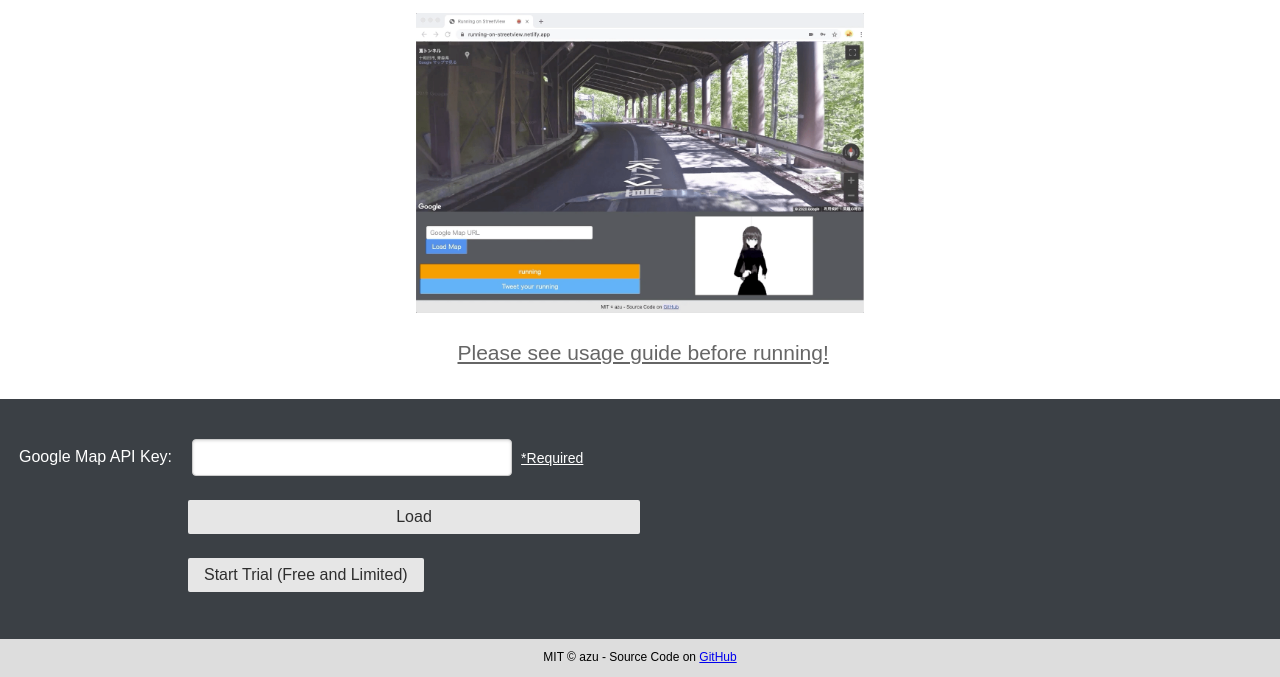
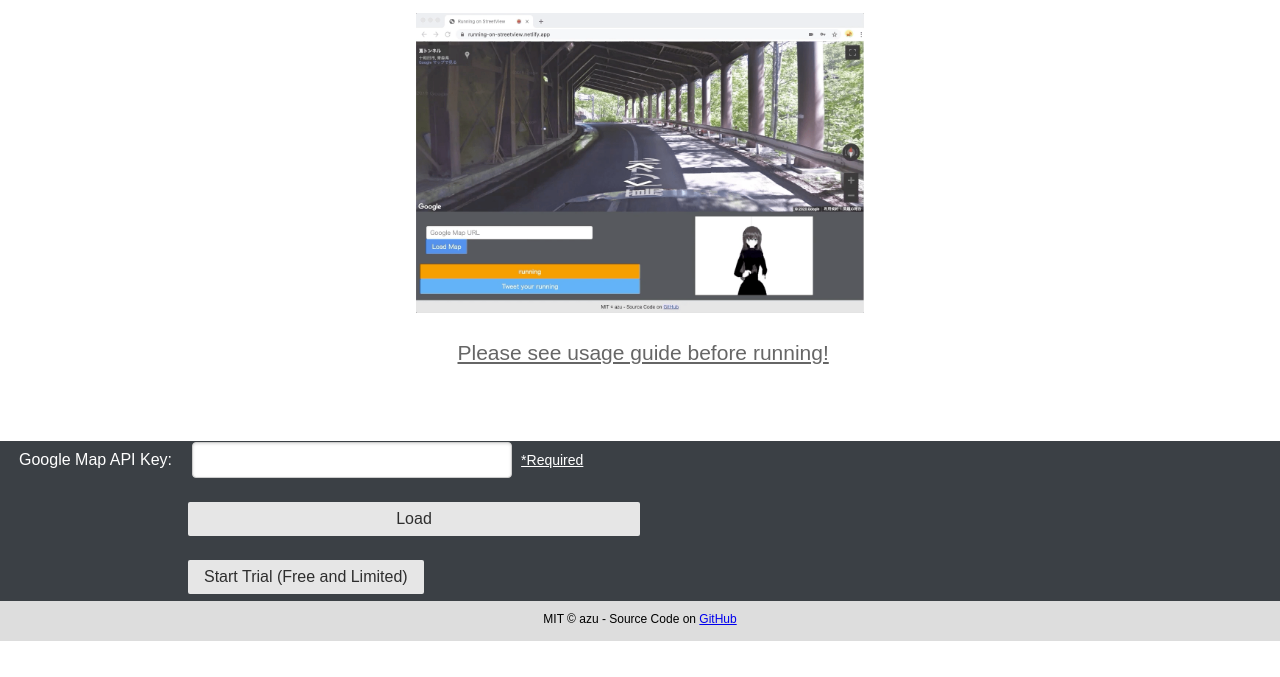
Before and after one commit to azu/running-on-streetview, a website built with Parcel: page index.html in a window 1280 px wide. Shown: the part 159-836 px from the top of the page. After the commit the page ends 800 px from the top, so only its background shows below. Built offline with nearby package versions, Linux system fonts and the light colour scheme.

Commit message:
style(css): add overflow

```diff
--- a/index.html
+++ b/index.html
@@ -24,16 +24,21 @@
 
         .App .StreetView {
             flex: 8;
-
+            max-height: 75%;
+            overflow-y: scroll;
         }
 
         .App .RunningController {
             flex: 1;
+            max-height: 20%;
+            overflow-y: scroll;
             color: white;
             background-color: #3b4045;
         }
 
         .App .AppFooter {
+            flex: 1;
+            max-height: 5%;
             font-size: 12px;
             text-align: center;
             background-color: #ddd;
--- a/package.json
+++ b/package.json
@@ -82,6 +82,7 @@
     "purecss": "^2.0.0"
   },
   "browserslist": [
-    "last 1 Chrome versions"
+    "last 1 Chrome versions",
+    "last 1 Safari versions"
   ]
 }
```
